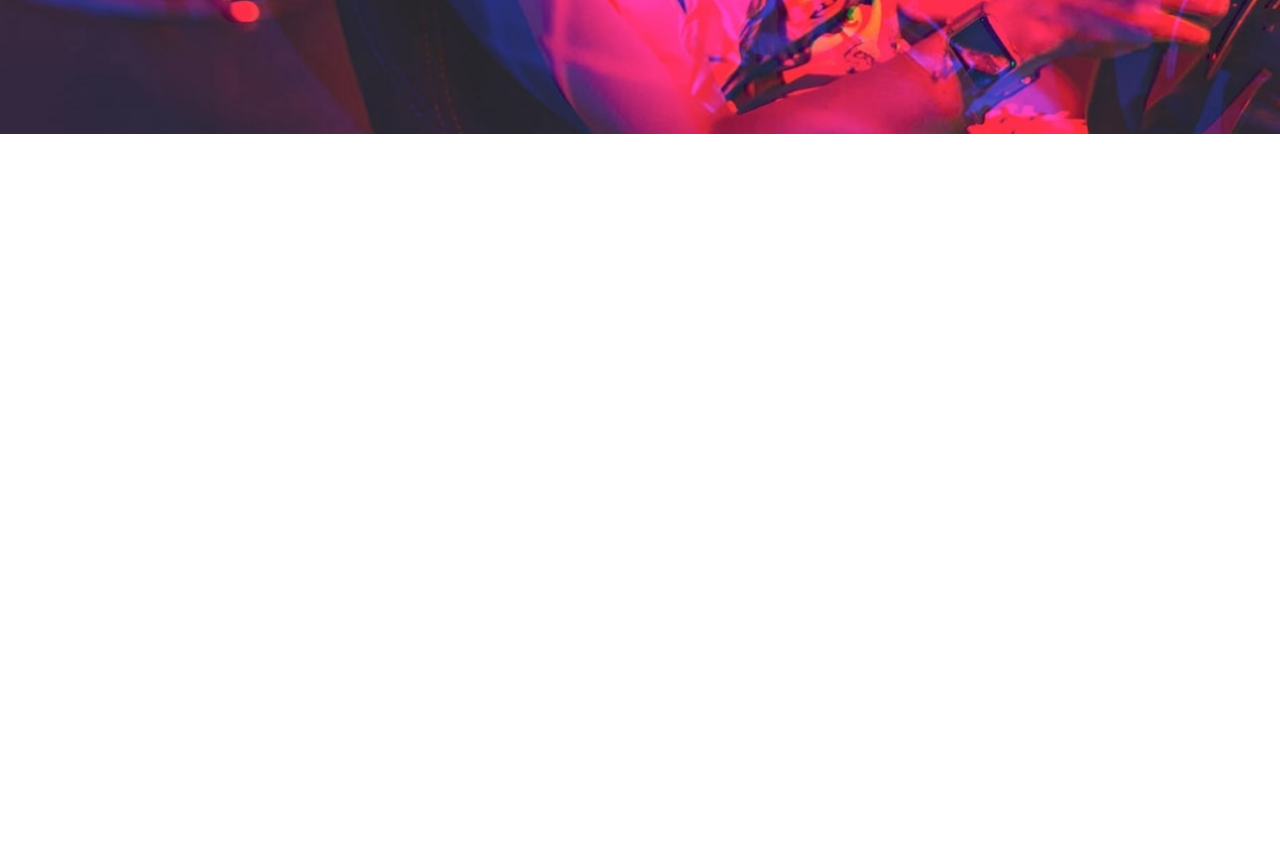
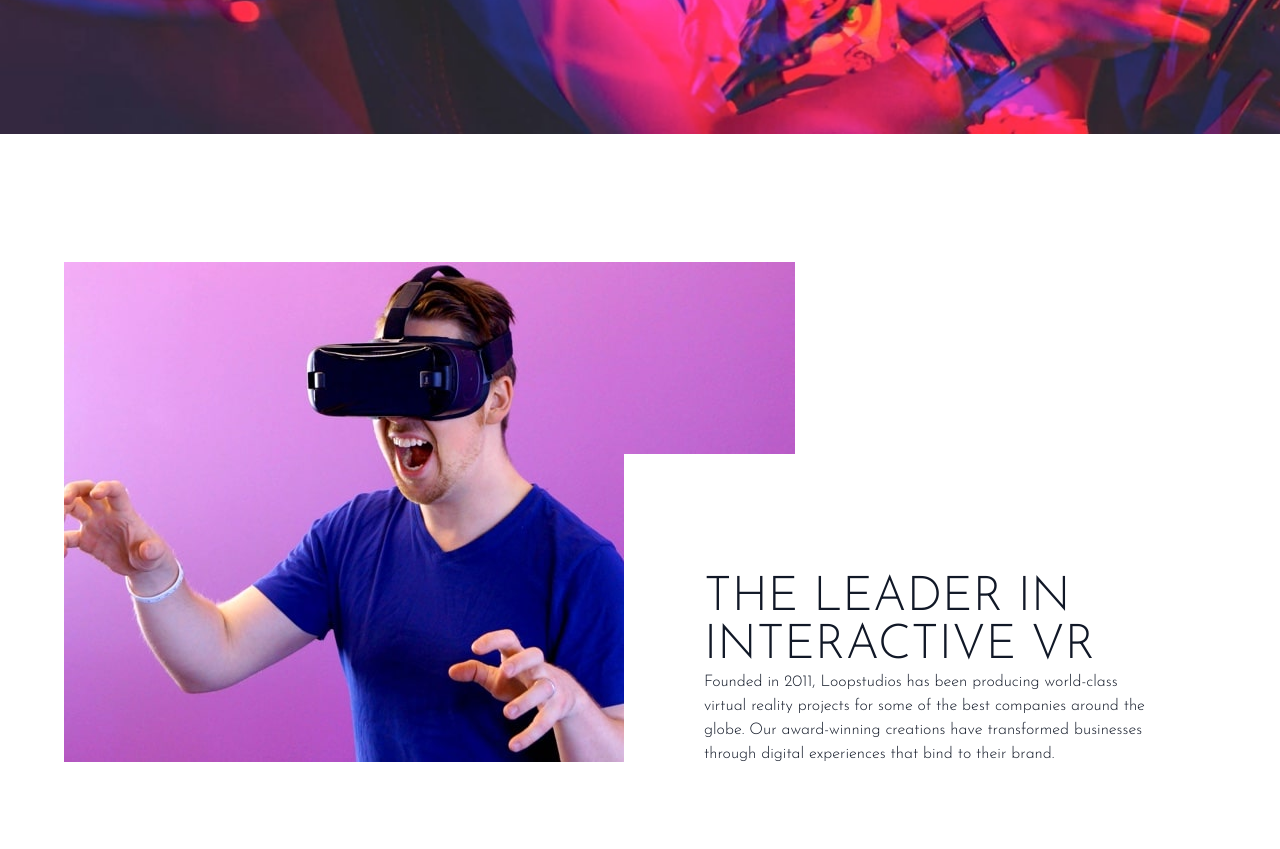
Before and after one commit to JaiminR28/loopStudio, a website: page index.html in a window 1280 px wide. Shown: the part 522-1371 px from the top of the page. Before the commit the page ends 800 px from the top, so only its background shows below. Drawn offline with Linux system fonts and the light colour scheme.

Commit message:
Feature Section Complete

```diff
--- a/index.html
+++ b/index.html
@@ -78,5 +78,36 @@
 				</div>
 			</div>
 		</section>
+
+		<!-- feature Section -->
+		<section id="feature">
+			<!-- Feature Container -->
+			<div
+				class="relative container flex flex-col max-w-6xl mx-auto my-32 px-6 text-gray-900 md:flex-row md:px-0"
+			>
+				<!-- Image -->
+				<img
+					src="images/desktop/image-interactive.jpg"
+					alt="image of a boy interacting with the VR headset"
+				/>
+				<!-- Text Container -->
+				<div
+					class="top-48 pr-0 bg-white md:absolute md:right-0 md:py-20 md:pl-20"
+				>
+					<h2
+						class="max-w-lg mt-10 mb-4 font-sans text-4xl text-center text-gray-900 uppercase md:text-5xl md:text-left"
+					>
+						THE LEADER IN INTERACTIVE VR
+					</h2>
+					<p class="max-w-md text-center md:text-left">
+						Founded in 2011, Loopstudios has been producing
+						world-class virtual reality projects for some of the
+						best companies around the globe. Our award-winning
+						creations have transformed businesses through digital
+						experiences that bind to their brand.
+					</p>
+				</div>
+			</div>
+		</section>
 	</body>
 </html>
```
